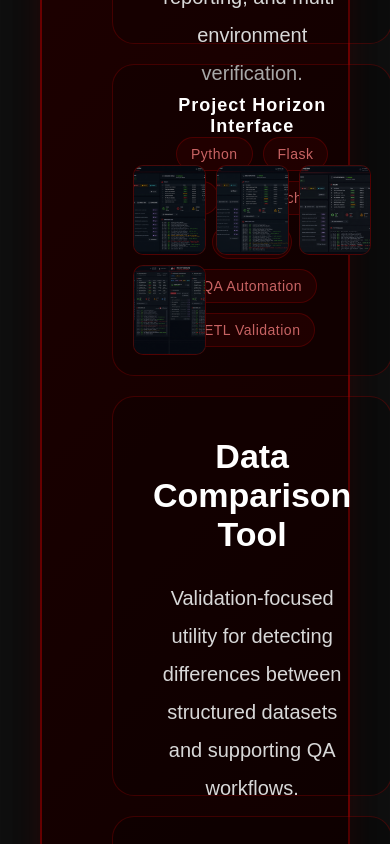
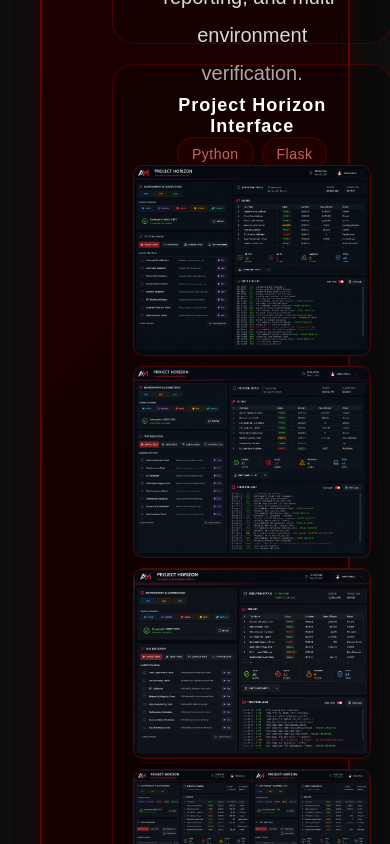
Before and after one commit to AdrianM-byte/amportfolio.ro, a React (Vite) app in the folder frontend/: page / in a window 390 px wide. Shown: the part 8120-8964 px from the top of the page. Built offline with nearby package versions, Linux system fonts and the light colour scheme.

Commit message:
added mobile improvements - testing using real phone

```diff
--- a/frontend/src/styles.css
+++ b/frontend/src/styles.css
@@ -983,17 +983,24 @@
         line-height: 1.2;
     }
 
-    .tech-stack {
+    .project-tags {
+        display: flex;
+        flex-wrap: wrap;
+        justify-content: center;
+        gap: 8px;
+    }
+
+    .showcase-gallery {
         display: flex;
         flex-wrap: wrap;
         justify-content: center;
         gap: 10px;
     }
 
-    .project-image {
-        width: 80px;
-        height: auto;
-    }
+    .showcase-image {
+    width: 100%;
+    height: auto;
+}
 
     .projects-grid {
         grid-template-columns: 1fr;
@@ -1033,4 +1040,9 @@
         padding-right: 12px;
     }
 
+    .contact-email {
+        word-break: break-word;
+    }
+
+
 }
```
